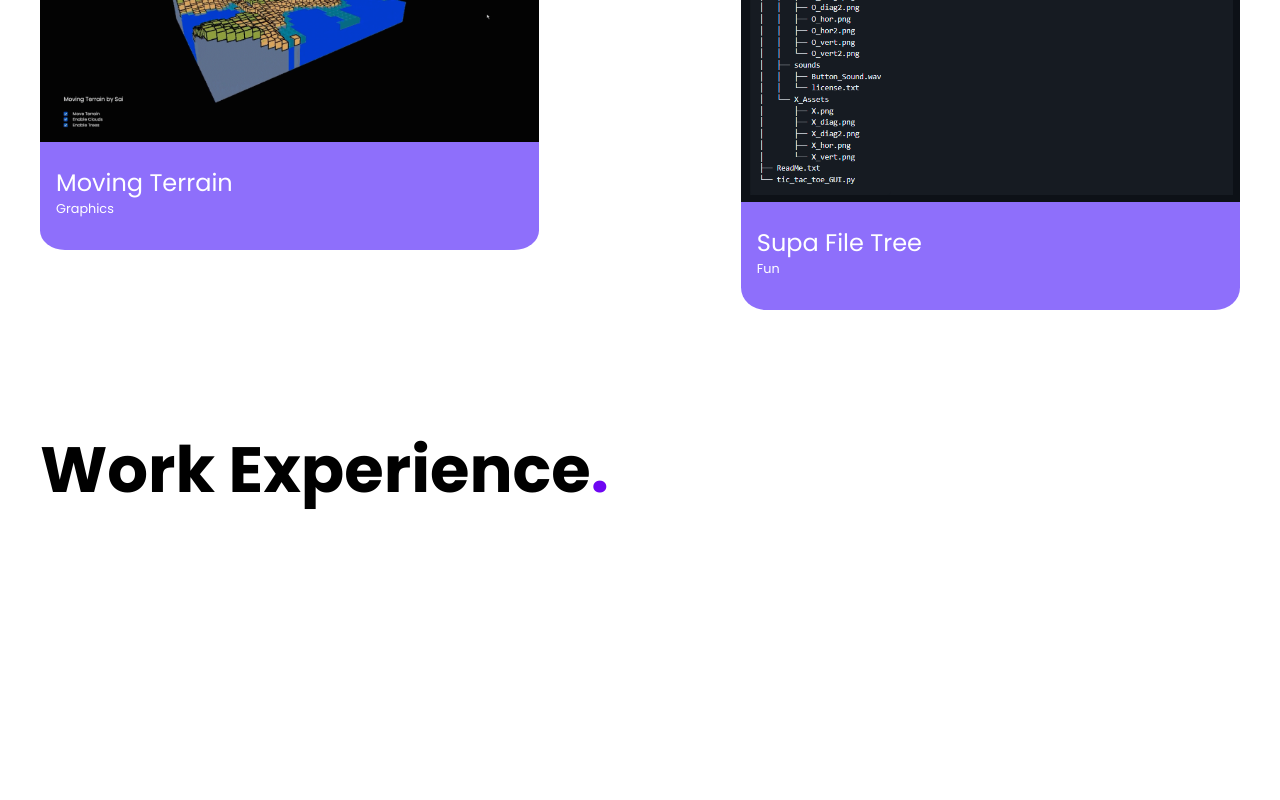
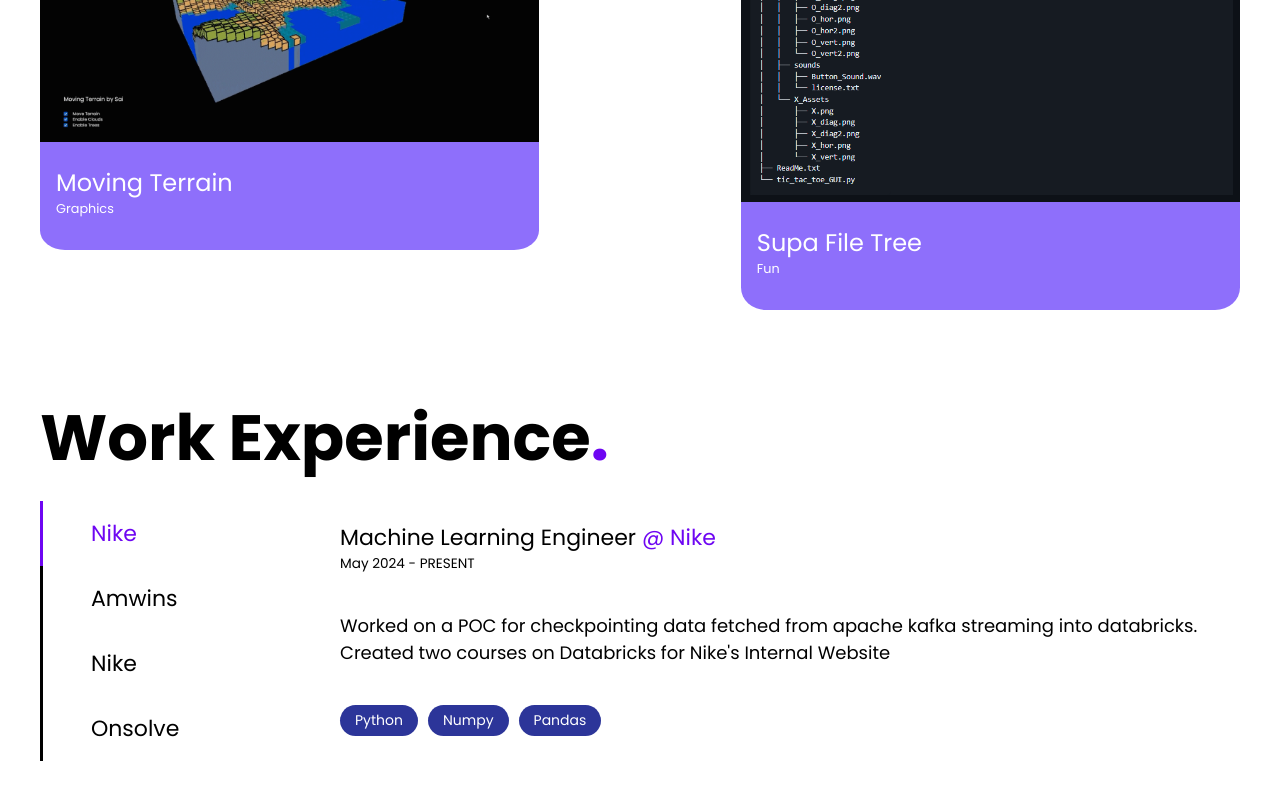
Before and after one commit to SainitinD/sainitind.github.io, a Vue app in the folder personal-portfolio/: page / in a window 1280 px wide. Shown: the part 1824-2624 px from the top of the page. Built offline with nearby package versions, Linux system fonts and the light colour scheme.

Commit message:
add initial work experience section + logic

```diff
--- /dev/null
+++ b/personal-portfolio/src/assets/data/jobhistory.json
@@ -0,0 +1,48 @@
+[
+  {
+    "id": 0,
+    "role": "Machine Learning Engineer",
+    "company": "Nike",
+    "startYear": 2024,
+    "startMonthNumber": 9,
+    "jobDescription": "Worked on a POC for checkpointing data fetched from apache kafka streaming into databricks. Created two courses on Databricks for Nike's Internal Website",
+    "skills": ["Python", "Numpy", "Pandas"],
+    "isCurrentJob": true
+  },
+  {
+    "id": 1,
+    "role": "Software Engineer Apprentice",
+    "company": "Amwins",
+    "startYear": 2024,
+    "startMonthNumber": 1,
+    "jobDescription": "Worked on the thing",
+    "skills": ["Typescript", "C#", "VueJS", "Asp.net Core"],
+    "isCurrentJob": false,
+    "endYear": 2024,
+    "endMonthNumber": 8
+  },
+  {
+    "id": 2,
+    "role": "Software Engineer Intern",
+    "company": "Nike",
+    "startYear": 2023,
+    "startMonthNumber": 6,
+    "jobDescription": "Worked on the thing",
+    "skills": ["Python", "Databricks", "Spark"],
+    "isCurrentJob": false,
+    "endYear": 2023,
+    "endMonthNumber": 8
+  },
+  {
+    "id": 3,
+    "role": "Software Engineer Intern",
+    "company": "Onsolve",
+    "startYear": 2024,
+    "startMonthNumber": 12,
+    "jobDescription": "Worked on the thing",
+    "skills": ["Java", "Springboot", "SQL"],
+    "isCurrentJob": false,
+    "endYear": 2024,
+    "endMonthNumber": 8
+  }
+]
--- /dev/null
+++ b/personal-portfolio/src/models/WorkExperience.ts
@@ -0,0 +1,11 @@
+export interface WorkExperience {
+  role: string;
+  company: string;
+  startYear: number;
+  startMonthNumber: number;
+  jobDescription: string;
+  skills: string[];
+  isCurrentJob: boolean;
+  endYear?: number | null;
+  endMonth?: number | null;
+}
--- a/personal-portfolio/src/services/about-service.ts
+++ b/personal-portfolio/src/services/about-service.ts
@@ -3,7 +3,7 @@
 import { About } from "../models/About";
 
 export class AboutService implements NamedService {
-  public static serviceName = "ProjectService";
+  public static serviceName = "AboutService";
   public serviceName = AboutService.serviceName;
 
   constructor() {
--- a/personal-portfolio/src/services/index.ts
+++ b/personal-portfolio/src/services/index.ts
@@ -3,10 +3,12 @@
 import { ProjectService } from "./project-service";
 import { ServiceNames } from "./utils/service-names";
 import { AboutService } from "./about-service";
+import { WorkService } from "./work-service";
 
 export interface ServiceProvider {
   projectService: ProjectService;
   aboutService: AboutService;
+  workService: WorkService;
 }
 
 const serviceProvider: Partial<ServiceProvider> = {};
@@ -26,6 +28,7 @@
 
 registerService(ServiceNames.ProjectService, () => new ProjectService());
 registerService(ServiceNames.AboutService, () => new AboutService());
+registerService(ServiceNames.WorkService, () => new WorkService());
 
 export const services = serviceProvider as ServiceProvider;
 
--- a/personal-portfolio/src/services/utils/service-names.ts
+++ b/personal-portfolio/src/services/utils/service-names.ts
@@ -1,4 +1,5 @@
 export enum ServiceNames {
   ProjectService = "projectService",
   AboutService = "aboutService",
+  WorkService = "workService",
 }
--- /dev/null
+++ b/personal-portfolio/src/services/work-service.ts
@@ -0,0 +1,46 @@
+import { NamedService } from "./abstract/named-service";
+import jobHistoryData from "@data/jobhistory.json";
+import { ref } from "vue";
+import { WorkExperience } from "../models/WorkExperience";
+
+export class WorkService implements NamedService {
+  public static serviceName = "WorkService";
+  public serviceName = WorkService.serviceName;
+
+  constructor() {
+    this.import_files();
+  }
+
+  private _workExperiences = ref<WorkExperience[]>([]);
+  private _selectedWorkExperience = ref<number>(0);
+
+  public get workExperiences(): WorkExperience[] {
+    return this._workExperiences.value;
+  }
+
+  public set workExperiences(workExperiences: WorkExperience[]) {
+    this._workExperiences.value = workExperiences;
+  }
+
+  public get selectedWorkExperienceId(): number {
+    return this._selectedWorkExperience.value;
+  }
+
+  public set selectedWorkExperienceId(workExperienceId: number) {
+    this._selectedWorkExperience.value = workExperienceId;
+  }
+
+  private import_files() {
+    this.workExperiences = jobHistoryData as WorkExperience[];
+    this.workExperiences.sort((wE) => wE.startYear + wE.startMonthNumber);
+  }
+
+  public getCompanies(): string[] {
+    console.log(this.workExperiences);
+    return this.workExperiences.map((wE) => wE.company);
+  }
+
+  public getSelectedWorkExperience(): WorkExperience {
+    return this.workExperiences[this.selectedWorkExperienceId];
+  }
+}
--- a/personal-portfolio/src/views/Work.vue
+++ b/personal-portfolio/src/views/Work.vue
@@ -2,17 +2,114 @@
   <div class="section" id="work">
     <section-title title="Work Experience" subtitle="Explore my" />
     <div class="work-body">
-      <div class="dropdown-card"></div>
+      <div class="job-history">
+        <p
+          class="company-name"
+          :class="{ purple: workService.selectedWorkExperienceId == index }"
+          v-for="(company, index) in workService.getCompanies()"
+          :key="index"
+          @click="workService.selectedWorkExperienceId = index"
+        >
+          {{ company }}
+        </p>
+      </div>
+      <div class="job-details">
+        <div class="title">
+          <p class="job-title">
+            {{ workExperience.role }}
+            <span class="company">@ {{ workExperience.company }}</span>
+          </p>
+          <p class="year">
+            May {{ workExperience.startYear }} -
+            {{
+              workExperience.isCurrentJob
+                ? "PRESENT"
+                : "May " + workExperience.endYear
+            }}
+          </p>
+        </div>
+        <div class="description">
+          <p class="description-detail">
+            {{ workExperience.jobDescription }}
+          </p>
+        </div>
+        <p class="skills">
+          <p class="skill" v-for="skill, index in workExperience.skills" :key="index">{{ skill }}</p>
+        </p>
+      </div>
     </div>
   </div>
 </template>
 
 <script setup lang="ts">
+import { computed } from "vue";
 import SectionTitle from "../components/general/SectionTitle.vue";
+import { injectService } from "../services";
+import { ServiceNames } from "../services/utils/service-names";
+
+const workService = injectService(ServiceNames.WorkService);
+const workExperience = computed(() => workService.getSelectedWorkExperience());
 </script>
 
 <style>
-#work {
-  padding-top: 2rem;
+.work-body {
+  margin-top: 1rem;
+  display: flex;
+}
+
+.job-history {
+  display: flex;
+  flex-direction: column;
+  flex: 0.5 0 0;
+}
+
+.job-details {
+  flex: 1.5 0 0;
+  display: flex;
+  flex-direction: column;
+  justify-content: space-around;
+}
+
+.company-name {
+  font-size: 1.375rem;
+  border-left: 0.2rem solid;
+  padding: 1rem 3rem 1rem;
+  cursor: pointer;
+}
+
+.job-title {
+  font-size: 1.375rem;
+}
+
+.year {
+  font-size: 0.85rem;
+}
+
+.company {
+  color: #6e06f2;
+}
+
+.purple {
+  color: #6e06f2;
+  transition: 0.3s ease-in-out;
+}
+
+.description {
+  font-size: 1.125rem;
+}
+
+.skills {
+  display: flex;
+  flex-direction: row;
+  gap: 10px;
+}
+
+.skill {
+  border-radius: 20px;
+  padding: 5px 15px;
+  font-size: 14px;
+  margin-bottom: 6px;
+  background-color: #2c3599;
+  color: white;
 }
 </style>
```
